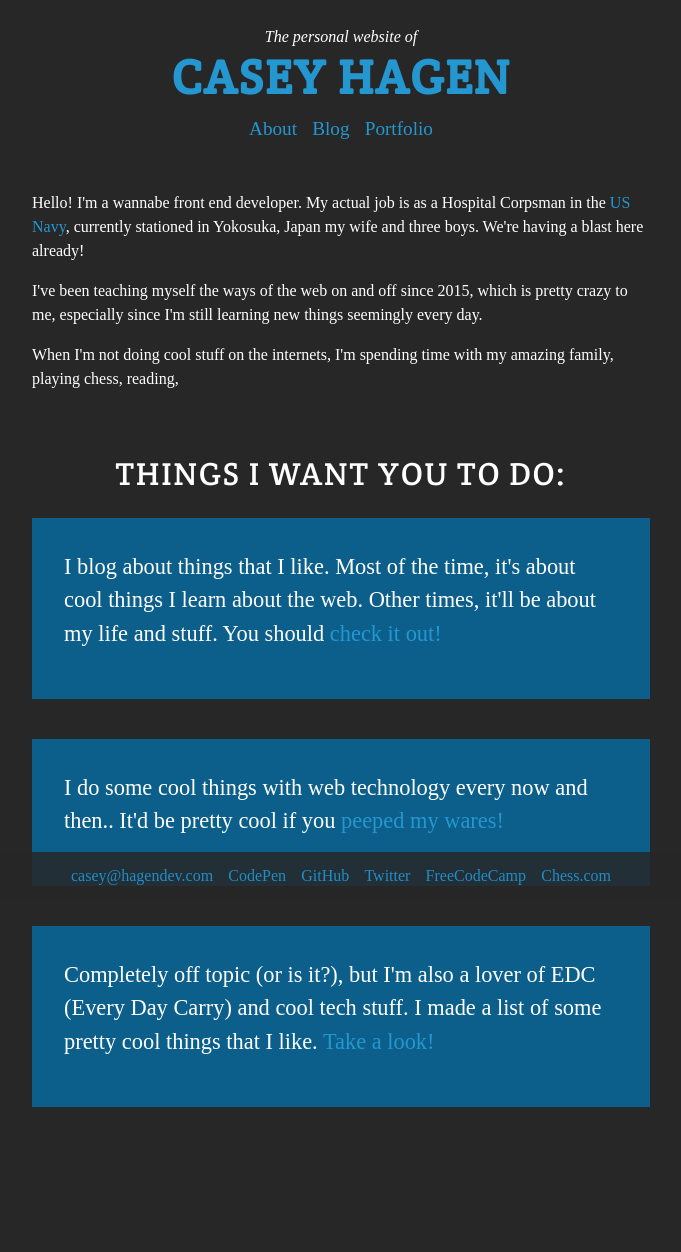
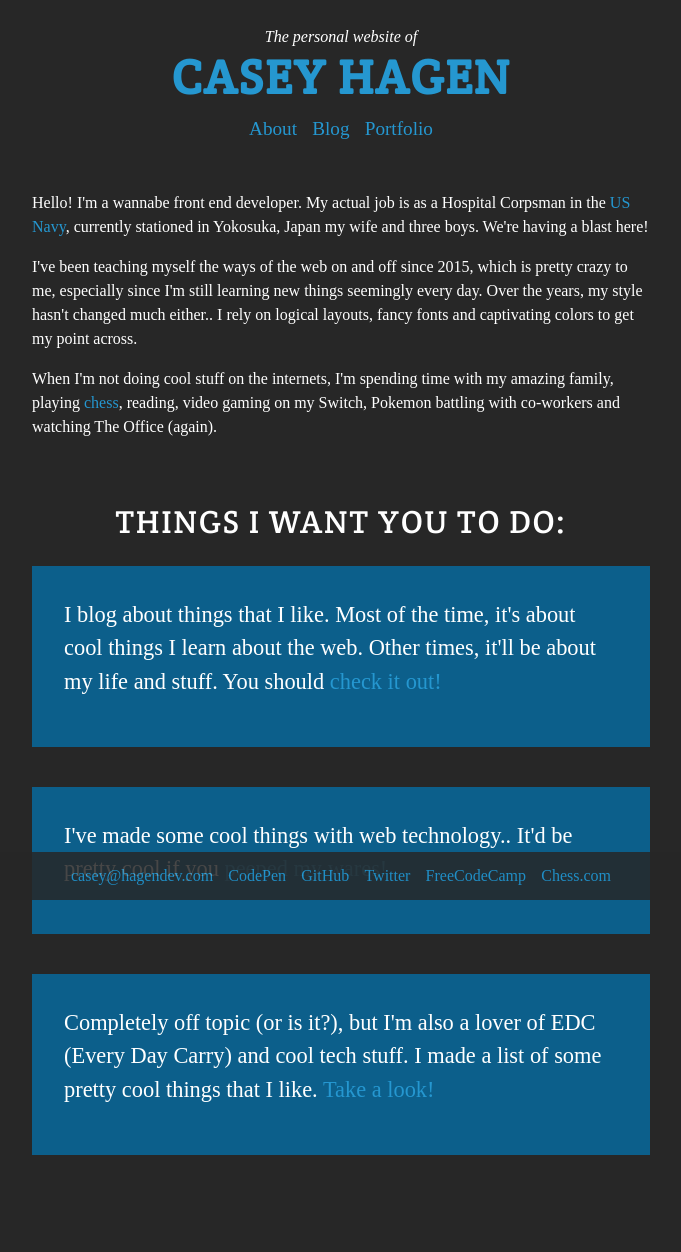
Before and after one commit to aechagen/hagendev2, a Jekyll site: the page built from index.html, in a window 1280 px wide. Shown: the whole page, without its empty margins (299-980 px from the left). Built offline with Jekyll 4.4.1, drawn with Linux system fonts in a browser that asks for light colours; nearby versions of some CDN libraries; some web fonts are replaced; Markdown is read by kramdown in place of the engine named in the settings; before the commit the page ends 1204 px from its top, so only the background shows below that.

Commit message:
More copy. Time to sleep.

```diff
--- a/index.html
+++ b/index.html
@@ -8,16 +8,17 @@ title: HagenDev
     <div class="about py-5">
       <p>
         Hello! I'm a wannabe front end developer. My actual job is as a Hospital Corpsman in the
-        <span class="navy"><a href="#">US Navy</a></span>, currently stationed in Yokosuka, Japan
-        my wife and three boys. We're having a blast here already!
+        <span class="navy"><a href="https://www.navy.com/">US Navy</a></span>, currently stationed in Yokosuka, Japan my wife and three boys. We're having a blast here!
       </p>
       <p>
         I've been teaching myself the ways of the web on and off since 2015, which is pretty crazy
-        to me, especially since I'm still learning new things seemingly every day.
+        to me, especially since I'm still learning new things seemingly every day. Over the years,
+        my style hasn't changed much either.. I rely on logical layouts, fancy fonts and captivating colors
+        to get my point across.
       </p>
       <p>
         When I'm not doing cool stuff on the internets, I'm spending time with my amazing family,
-        playing chess, reading,
+        playing <a href="https://www.chess.com/member/aechagen"> chess</a>, reading, video gaming on my Switch, Pokemon battling with co-workers and watching The Office (again).
       </p>
     </div> <!-- .about -->
 
@@ -26,13 +27,12 @@ title: HagenDev
       <div class="cta-block">
         <p>
           I blog about things that I like. Most of the time, it's about cool things I learn about the web.
-          Other times, it'll be about my life and stuff. You should <a href="/blog">check it out!</a>
+          Other times, it'll be about my life and stuff. You should <a href="/blog.html">check it out!</a>
         </p>
       </div> <!-- .cta-block -->
       <div class="cta-block">
         <p>
-          I do some cool things with web technology every now and then.. It'd be pretty cool if you
-          <a href="/portfolio.html"> peeped my wares!</a>
+          I've made some cool things with web technology.. It'd be pretty cool if you <a href="/portfolio.html"> peeped my wares!</a>
         </p>
       </div> <!-- .cta-block -->
       <div class="cta-block">
```
